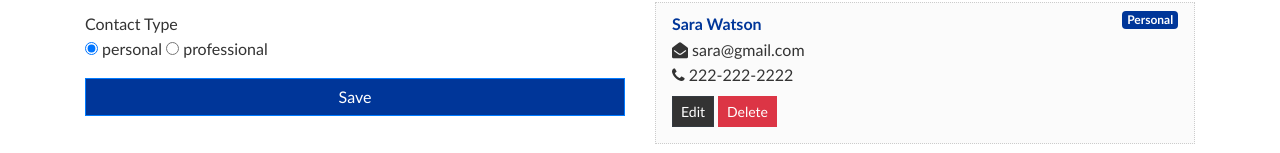
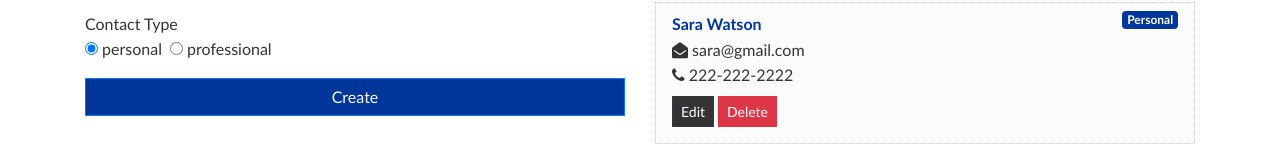
Before and after one commit to Eyu-Tes/contact-keeper, a React (Create React App) app in the folder client/: page / in a window 1280 px wide. Shown: the part 236-389 px from the top of the page. Built offline with nearby package versions, Linux system fonts and the light colour scheme.

Commit message:
added set current, clear current, & update contact functionalities

```diff
--- a/client/src/components/contacts/ContactForm.js
+++ b/client/src/components/contacts/ContactForm.js
@@ -1,8 +1,9 @@
-import {useState, useContext} from 'react'
+import {useState, useContext, useEffect} from 'react'
 import {ContactContext} from '../../context/contact/ContactContext'
 
 const ContactForm = () => {
-    const {addContact} = useContext(ContactContext)
+    const contactContext = useContext(ContactContext)
+    const {addContact, updateContact, current, clearCurrentContact} = contactContext
 
     const initialContact = {
         name: '',
@@ -10,6 +11,10 @@ const ContactForm = () => {
         phone: '',
         type: 'personal'
     }
+
+    useEffect(() => {
+        current ? setContact(current) : setContact(initialContact)
+    }, [current, contactContext])
 
     const [contact, setContact] = useState(initialContact)
 
@@ -19,13 +24,14 @@ const ContactForm = () => {
 
     const onSubmit = e => {
         e.preventDefault()
-        addContact(contact)
+        !current ? addContact(contact) : updateContact(contact)
         setContact(initialContact)
+        clearCurrentContact()
     }
 
     return(
         <form onSubmit={onSubmit}>
-            <h5 className="text-primary text-center">Add Contact</h5>
+            <h5 className="text-primary text-center">{!current ? 'Add Contact' : 'Edit Contact'}</h5>
             <div className="form-group">
                 <input
                     type="text"
@@ -66,7 +72,7 @@ const ContactForm = () => {
                     checked={type === "personal"}
                     onChange={onChange}
                 /> personal
-                {' '}
+                <span className="mx-1"></span>
                 <input
                     type="radio"
                     name="type"
@@ -76,8 +82,11 @@ const ContactForm = () => {
                 /> professional
             </div>
             <div>
-                <input type="submit" value="Save" className="btn btn-primary btn-block"/>
+                <input type="submit" value={!current ? 'Create' : 'Update'} className="btn btn-primary btn-block mb-1"/>
             </div>
+            {current && (
+                <button type="clear" onClick={clearCurrentContact} className="btn btn-light btn-block">Clear</button>
+            )}
         </form>
     )
 }
--- a/client/src/components/contacts/ContactItem.js
+++ b/client/src/components/contacts/ContactItem.js
@@ -3,7 +3,7 @@ import PropTypes from 'prop-types'
 import {ContactContext} from '../../context/contact/ContactContext'
 
 const ContactItem = ({contact: {id, name, email, phone, type}}) => {
-    const {deleteContact} = useContext(ContactContext)
+    const {deleteContact, setCurrentContact} = useContext(ContactContext)
 
     return(
         <div className="card bg-light rounded-0">
@@ -29,7 +29,11 @@ const ContactItem = ({contact: {id, name, email, phone, type}}) => {
                 )}
             </ul>
             <p>
-                <button className="btn btn-dark btn-sm rounded-0 mr-1">Edit</button>
+                <button
+                    onClick={() => setCurrentContact(id)}
+                    className="btn btn-dark btn-sm rounded-0 mr-1"
+                >Edit
+                </button>
                 <button
                     onClick={() => deleteContact(id)}
                     className="btn btn-danger btn-sm rounded-0"
--- a/client/src/context/contact/ContactContext.js
+++ b/client/src/context/contact/ContactContext.js
@@ -28,26 +28,28 @@ const ContactContextProvider = (props) => {
         }
     ])
 
+    const [current, setCurrent] = useState(null)
+
     // add contact
     const addContact = contact => {
         contact.id = uuid()
         setContacts([...contacts, contact])
     }
     // update contact
-    const updateContact = () => {
-
+    const updateContact = (updatedContact) => {
+        setContacts(contacts.map(contact => contact.id === updatedContact.id ? updatedContact : contact))
     }
     // delete contact
     const deleteContact = (id) => {
         setContacts(contacts.filter(contact => contact.id !== id))
     }
     // set current contact
-    const setCurrent = () => {
-
+    const setCurrentContact = (id) => {
+        setCurrent(contacts.find(contact => contact.id === id))
     }
     // clear current contact
-    const clearCurrent = () => {
-
+    const clearCurrentContact = () => {
+        setCurrent(null)
     }
     // filter contacts
     const filterContacts = () => {
@@ -61,8 +63,9 @@ const ContactContextProvider = (props) => {
     return(
         <ContactContext.Provider value={{
             contacts,
-            setCurrent,
-            clearCurrent,
+            current,
+            setCurrentContact,
+            clearCurrentContact,
             addContact,
             updateContact,
             deleteContact,
```
